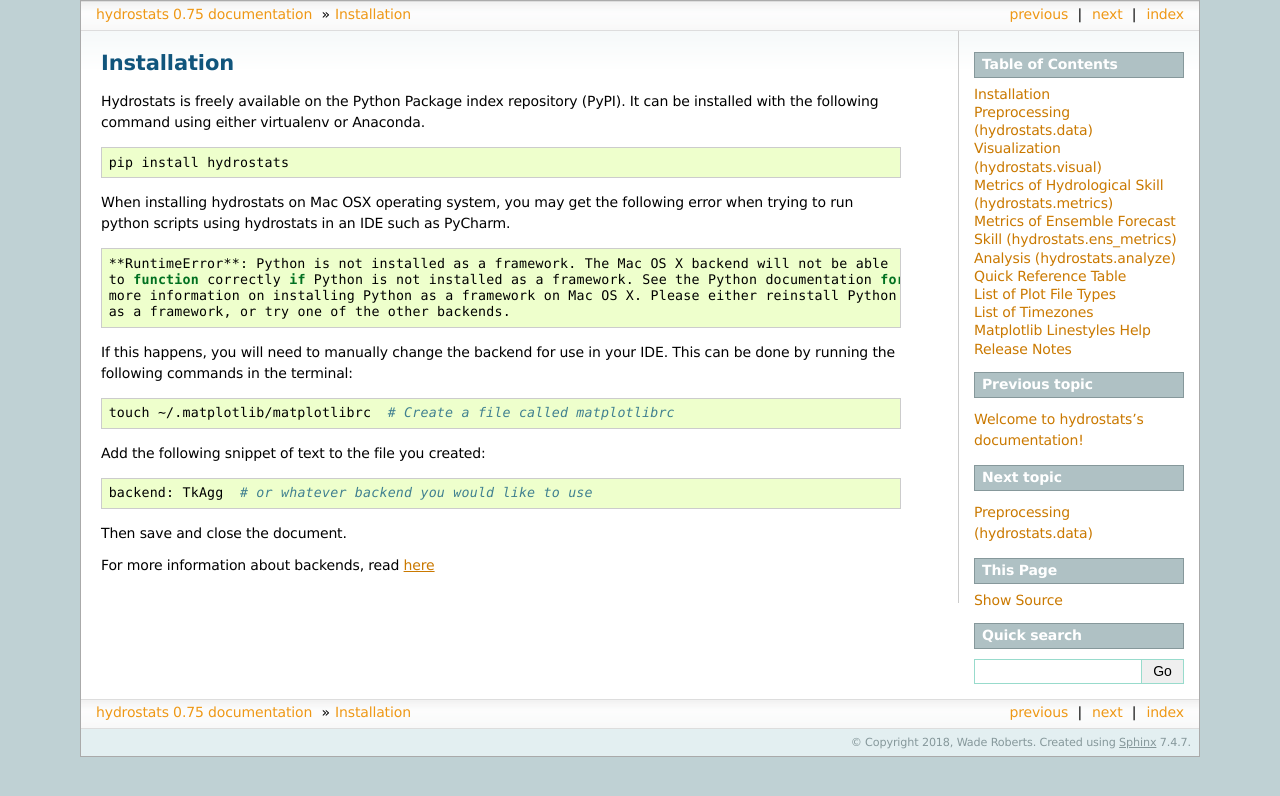
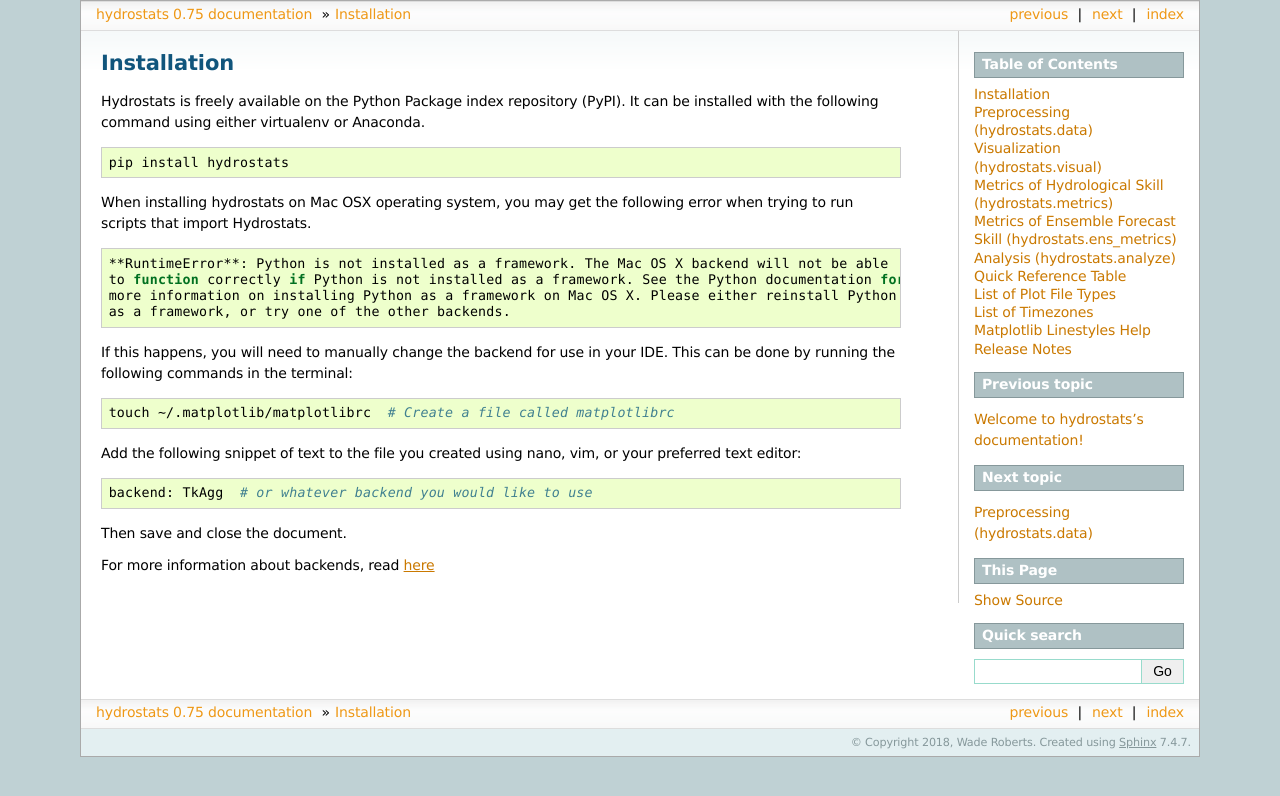
Before and after one commit to BYU-Hydroinformatics/Hydrostats, a Sphinx documentation site: the page built from docs/Installation.rst, in a window 1280 px wide. Shown: the top 796 px of the page. Built offline with Sphinx 7.4.7, drawn with Linux system fonts in a browser that asks for light colours; some of the changed lines change nothing that is shown.

```diff
--- a/docs/Installation.rst
+++ b/docs/Installation.rst
@@ -7,8 +7,8 @@
 
    pip install hydrostats
 
-When installing hydrostats on Mac OSX operating system, you may get the following error when trying
-to run python scripts using hydrostats in an IDE such as PyCharm.
+When installing hydrostats on Mac OSX operating system, you may get the following error when trying to run scripts
+that import Hydrostats.
 
 .. code-block:: shell
 
@@ -24,7 +24,7 @@
 
    touch ~/.matplotlib/matplotlibrc  # Create a file called matplotlibrc
 
-Add the following snippet of text to the file you created:
+Add the following snippet of text to the file you created using nano, vim, or your preferred text editor:
 
 .. code-block:: shell
 
--- a/docs/latex_for_all_metrics.py
+++ /dev/null
@@ -1,126 +0,0 @@
-from io import BytesIO
-import matplotlib.pyplot as plt
-
-metric_abbr = [
-    'ME', 'MAE', 'MSE', 'MLE', 'MALE', 'MSLE', 'MdE', 'MdAE', 'MdSE', 'ED', 'NED', 'RMSE', 'RMSLE',
-    'NRMSE (Range)', 'NRMSE (Mean)', 'NRMSE (IQR)', 'IRMSE', 'MASE', 'r2', 'R (Pearson)',
-    'R (Spearman)', 'ACC', 'MAPE', 'MAPD', 'MAAPE', 'SMAPE1', 'SMAPE2', 'd', 'd1', 'd (Mod.)',
-    'd (Rel.)', 'dr', 'M', '(MB) R', 'NSE', 'NSE (Mod.)', 'NSE (Rel.)', 'KGE (2009)', 'KGE (2012)',
-    "E1'", "D1'", 'VE', 'SA', 'SC', 'SID', 'SGA', 'H1 (MHE)', 'H1 (AHE)', 'H1 (RMSHE)', 'H2 (MHE)',
-    'H2 (AHE)', 'H2 (RMSHE)', 'H3 (MHE)', 'H3 (AHE)', 'H3 (RMSHE)', 'H4 (MHE)', 'H4 (AHE)',
-    'H4 (RMSHE)', 'H5 (MHE)', 'H5 (AHE)', 'H5 (RMSHE)', 'H6 (MHE)', 'H6 (AHE)', 'H6 (RMSHE)',
-    'H7 (MHE)', 'H7 (AHE)', 'H7 (RMSHE)', 'H8 (MHE)', 'H8 (AHE)', 'H8 (RMSHE)', 'H10 (MHE)',
-    'H10 (AHE)', 'H10 (RMSHE)', 'GMD', 'MV'
-]
-
-latex_symbols = {
-    'ME': r'ME $= \frac{1}{n} \sum_{i=0}^{n} (S_i - O_i)$',
-    'MAE': r'$MAE = \frac{1}{n} \sum_{i=0}^{n} | S_i - O_i |$',
-    'MSE': r'$MSE = \frac{1}{n} \sum_{i=1}^{n}(S_i - O_i)^2$',
-    'MLE': r'$MLE = \frac{1}{n} \sum_{i=0}^{n} ln(\frac{S_i}{O_i})$',
-    'MALE': r'$MALE = \frac{1}{n} \sum_{i=0}^{n} | ln(\frac{S_i}{O_i}) |$',
-    'MSLE': r'$MALE = \frac{1}{n} \sum_{i=0}^{n} (ln(\frac{S_i}{O_i}))^2$',
-    'MdE': r'$MdE = median(S_i - O_i)$',
-    'MdAE': r'$MdE = median|S_i - O_i|$',
-    'MdSE': r'$MdE = median(S_i - O_i)^2$',
-    'ED': r'$ED = (\sum_{i=0}^{n}|S_i-O_i|^2)^\frac{1}{2}$',
-    'NED': r'$NED = (\sum_{i=0}^{n}|\frac{S_i}{\overline{S}}-\frac{O_i}{\overline{O}}|^2)^'
-           r'\frac{1}{2}$',
-    'RMSE': r'$RMSE = (\frac{1}{n} \sum_{i=0}^{n}(S_i-O_i)^2)^\frac{1}{2}$',
-    'RMSLE': r'$RMSLE = (\frac{1}{n} \sum_{i=0}^{n}(ln(\frac{S_i}{O_i}))^2)^\frac{1}{2}$',
-    'NRMSE_Range': r'$NRMSE_{Range} = \frac{RMSE}{O_{max} - O_{min}}$',
-    'NRMSE_Mean': r'$NRMSE_{Mean} = \frac{RMSE}{\overline{O}}$',
-    'NRMSE_IQR': r'$NRMSE_{quartile} = \frac{RMSE}{Quartile_3 - Quartile_1}$',
-    'IRMSE': r'$\Delta^{}_o=(O_2 - O_1, O_3 - O_2, ... , O_n - O_{n-1})$' + '\n' +
-             r'$\sigma^{}_{\Delta^{}_o}=\sqrt{\sum_{i=1}^{n}\frac{(\Delta_{o^{}_i}-\overline{\Delta_o})^2}{n-1}}=$ '
-             r'std $(\Delta_o)$' + '\n' + r'IRMSE $= \frac{RMSE}{\sigma^{}_{\Delta^{}_o}}$',
-    'MASE': r'$MASE = \frac{\sum_{i=1}^{n}|S_i-O_i|}{\frac{n}{n-1}\sum_{i=1}^{n}|O_i-O_{i-1}|}$',
-    'r2': r'$R^2=\frac{(\sum_{i=1}^{n}(O_i-\overline{O})(S_i-\overline{S}))^2}'
-          r'{\sum_{i=1}^{n}(O_i-\overline{O})^2\sum_{i=1}^{n}(S_i-\overline{S})^2}$',
-    'R_pearson': r'$R_{Pearson}=\frac{\sum_{i=1}^{n}(O_i-\overline{O})(S_i-\overline{S})}{\sqrt{'
-                 r'\sum_{i=1}^{n}(O_i-\overline{O})^2}\sqrt{\sum_{i=1}^{n}(S_i-\overline{S})^2}}$',
-    'R_spearman': r'$R_{Spearman}=\frac{\frac{1}{n}\sum_{i=1}^{n}(R(O_i)-\overline{R(O)})(R(S_i)-'
-                  r'\overline{R(S)})}{\sqrt{\frac{1}{n}\sum_{i=1}^{n}(R(O_i)-\overline{R(O)})^2}'
-                  r'\sqrt{\frac{1}{n}\sum_{i=1}^{n}(R(S_i)-\overline{R(S)})^2}}$',
-    'ACC': r'$ACC=\frac{1}{n}\frac{\sum_{i=1}^{n}(S_i-\overline{S})(O_i-\overline{O})}{\sigma_o'
-           r'\sigma_s}$',
-    'MAPE': r'$MAPE=\frac{100\%}{n}\sum_{i=1}^{n}|\frac{S_i-O_i}{O_i}|$',
-    'MAPD': r'$MAPE=100\%\frac{\sum_{i=1}^{n}|S_i-O_i|}{\sum_{i=1}^{n}|O_i|}$',
-    'MAAPE': r'$MAPE=\frac{1}{n}\sum_{i=1}^{n}arctan|\frac{S_i-O_i}{O_i}|$',
-    'SMAPE1': r'$sMAPE1=\frac{100\%}{n}\sum_{i=1}^{n}\frac{|S_i-O_i|}{|S_i|+|O_i|}$',
-    'SMAPE2': r'$sMAPE1=\frac{100\%}{n}\sum_{i=1}^{n}|\frac{S_i-O_i}{\frac{(S_i+O_i)}{2}}|$',
-    'd': r'$d=1-\frac{\sum_{i=1}^{n}(S_i-O_i)^2}{\sum_{i=1}^{n}(|S_i-\overline{O}|+|O_i-'
-         r'\overline{O}|)^2}$',
-    'd1': r'$d_{1}=1-\frac{\sum_{i=1}^{n}|S_i-O_i|}{\sum_{i=1}^{n}(|S_i-\overline{O}|+|O_i-'
-          r'\overline{O}|)}$',
-    'dmod': r'$d_{mod}=1-\frac{\sum_{i=1}^{n}|S_i-O_i|^j}{\sum_{i=1}^{n}(|S_i-\overline{O}|+|O_i-'
-            r'\overline{O}|)^j}$',
-    'drel': r'$d_{rel}=1-\frac{\sum_{i=1}^{n}(\frac{S_i-O_i}{O_i})^2}{\sum_{i=1}^{n}(\frac{|S_i-'
-            r'\overline{O}|+|O_i-\overline{O}|}{\overline{O}})^2}$',
-    'dr': r'Note: \enspace $||S_i-O_i||=\sum_{i=1}^n|S_i-O_i|$' + '\n' +
-           r'When \enspace $||S_i-O_i|| \leq 2||O_i-\overline{O}||, \enspace d_r=1-\frac{||S_i-O_i|'
-           r'|}{2||O_i-\overline{O}||}$' + '\n' +
-           r'When \enspace $||S_i-O_i|| > 2||O_i-\overline{O}||, \enspace d_r=\frac{2||O_i-'
-           r'\overline{O}||}{||S_i-O_i||}-1$',
-    'M': r'$M=\left(\frac{2}{\pi}\right)sin^{-1}\left(1-\frac{MSE}{\sigma^2_s+\sigma^2_o+'
-         r'(\overline{S}-\overline{O})^2}\right)$',
-    'MB_R': r'$\Re=1-\frac{MAE}{n^{-2}\sum_{j=1}^{n}\sum_{i=1}^{n}|S_j-O_i|}$',
-    'NSE': r'$NSE=1-\frac{\sum_{i=1}^{n}(S_i-O_i)^2}{\sum_{i=1}^{n}(O_i-\overline{O})^2}$',
-    'NSEmod': r'$NSE_{mod}=1-\frac{\sum_{i=1}^{n}|S_i-O_i|^j}{\sum_{i=1}^{n}|O_i-\overline{O}|^j}$',
-    'NSErel': r'$NSE_{rel}=1-\frac{\sum_{i=1}^{n}\left|\frac{S_i-O_i}{O_i}\right|^2}{\sum_{i=1}^{n}'
-              r'\left|\frac{O_i-\overline{O}}{\overline{O}}\right|^2}$',
-    'KGE_2009': r'$KGE_{2009}=1-ED$' + '\n' + r'$ED=\sqrt{(s[1]*(r-1))^2+(s[2]*(\alpha-1))^2+(s[3]*(\beta-1))^2}$' +
-                  '\n' + r'$r =$ Pearson Correlation Coefficient' + '\n' + r'$\beta=\mu_s / \mu_o$' + '\n' +
-                  r'$\alpha = \sigma_s / \sigma_o$',
-    'KGE_2012': r'$KGE_{2012}=1-ED$' + '\n' + r'$ED=\sqrt{(s[1]*(r-1))^2+(s[2]*(\gamma-1))^2+(s[3]*(\beta-1))^2}$' +
-                  '\n' + r'$r =$ Pearson Correlation Coefficient' + '\n' + r'$\beta=\mu_s / \mu_o$' + '\n' +
-                  r'$\gamma = \frac{CV_s}{CV_o} = \frac{\sigma_s/\mu_s}{\sigma_o/\mu_o}$',
-    'E1p': r"$E_{1}^{'} = 1-\frac{\sum_{i=1}^{n}\left|S_i-O_i\right|}{\sum_{i=1}^{n} \left|O_i-"
-           r"\overline{O_i^{'}}\right|}$",
-    'D1p': r"$d_{1}^{'} = 1-\frac{\sum_{i=1}^{n}\left|S_i-O_i\right|}{\sum_{i=1}^{n} \left| S_i - \overline{O_i^{'}} "
-           r"\right| + \left| O_i - \overline{O_i^{'}} \right| }$",
-    'VE': r'$VE = 1-\frac{\sum_{i=1}^{n} |S_i - O_i|}{\sum_{i=1}^{n} O_i}$',
-    'SA': r"$SA = arccos\left( \frac{\langle S, O \rangle}{||S||^{}_2 ||O||^{}_2} \right)$",
-    'SC': r'$SC = arccos\left(\frac{\langle(S_i-\overline{S})(O_i-\overline{O})\rangle}{||S_i-'
-          r'\overline{S}||_2 ||O_i-\overline{O}||_2}\right)$',
-    'SID': r'$\Biggl\langle \left( \frac{O_i}{\overline{O}} - \frac{S_i}{\overline{S}} \right), '
-           r'\left( log \left( \frac{O_i}{\overline{O}} \right) - log \left( \frac{S_i}'
-           r'{\overline{S}} \right) \right)  \Biggr\rangle$',
-    'SGA': r'SG$_o = (O_2-O_1, O_3-O_2,...,O_n-O_{n-1})$' + '\n' +
-           r'SG$_s = (S_2-S_1, S_3-S_2,...,S_n-S_{n-1})$' + '\n' + r'SGA $= SA(SG_o, SG_s)$' + '\n'
-           + r'Note: SA=Spectral \enspace Angle \enspace Metric',
-    'MHE': r'Mean H Error $=\frac {1}{n}\sum_{i=1}^{n} H$',
-    'AHE': r'Absolute H Error $=\frac {1}{n}\sum_{i=1}^{n} |H|$',
-    'RMSHE': r'Root Mean Squared H Error $= \sqrt{\frac {1}{n}\sum_{i=1}^{n} H^2}$',
-    'H1': r'$H_1 = \frac {S_i-O_i}{O_i}$',
-    'H2': r'$H_2 = \frac {S_i-O_i}{S_i}$',
-    'H3': r'$H_3 = \frac {S_i-O_i}{\frac{1}{2}(S_i+O_i)}$',
-    'H4': r'$H_4 = \frac {S_i-O_i}{\sqrt{S_iO_i}}$',
-    'H5': r'$H_5 = \frac{S_i - O_i}{\left [ \frac {1}{2} \left ( O_i^{-1} + S_i^{-1} \right ) '
-          r'\right ]^{-1}}$',
-    'H6': r'$H_6 = \frac{S_i - O_i}{\left [ \frac {1}{2} \left ( O_i^{k} + S_i^{k} \right ) '
-          r'\right ]^{1/k}}$',
-    'H7': r'$H_7 = \frac {S_i - O_i}{min(O_i,S_i)}$',
-    'H8': r'$H_8 = \frac {S_i - O_i}{max(O_i,S_i)}$',
-    'H10': r'$H_{10} = \ln{ \frac {S_i}{O_i}}$',
-    'GMD': r'GM $= e^{\left(\sqrt[n]{\ln(S_1)\ln(S_2)\cdot\cdot\cdot \ln(S_n)} - \sqrt[n]'
-           r'{\ln(O_1)\ln(O_2)\cdot\cdot\cdot \ln(O_n)}\right)}$',
-    'MV': r'MV $=$ var$\left(\ln(O_1), \ln(O_2),..., \ln(O_n)\right) -$ var$\left(\ln(S_1),'
-          r'\ln(S_2),..., \ln(S_n)\right)$'
-}
-
-# Code to make latex images from the raw tex above. Note that latex must be installed with the following commands:
-# sudo apt-get install dvipng texlive-latex-extra texlive-fonts-recommended
-# sudo apt-get install texlive-full
-plt.rc('text', usetex=True)
-plt.rc('font', family='serif')
-
-all_metrics = list(latex_symbols.keys())
-all_metrics.sort()
-
-for metric in all_metrics:
-    fig = plt.figure(figsize=(0.01, 0.01))
-    fig.text(0, 0, latex_symbols[metric], fontsize=12)
-    fig.savefig('/home/wade/Hydrostats/docs/pictures/{}.png'.format(metric), dpi=250, transparent=True, format='png',
-                bbox_inches='tight', pad_inches=0.1)
-    plt.close(fig)
--- a/setup.py
+++ b/setup.py
@@ -29,6 +29,6 @@
         'pandas',
         'matplotlib',
         'scipy',
-        'HydroErr'
+        'HydroErr',
     ],
 )
```
Also changed, not shown: .travis.yml.
